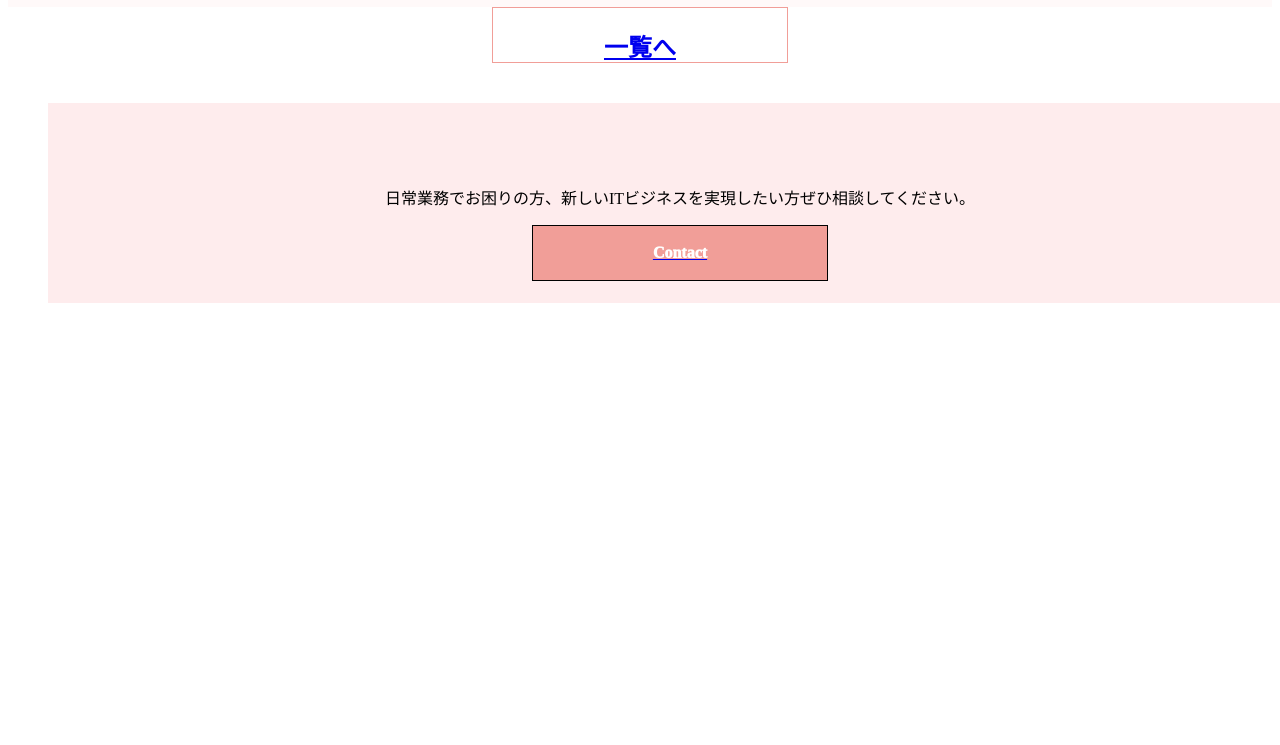
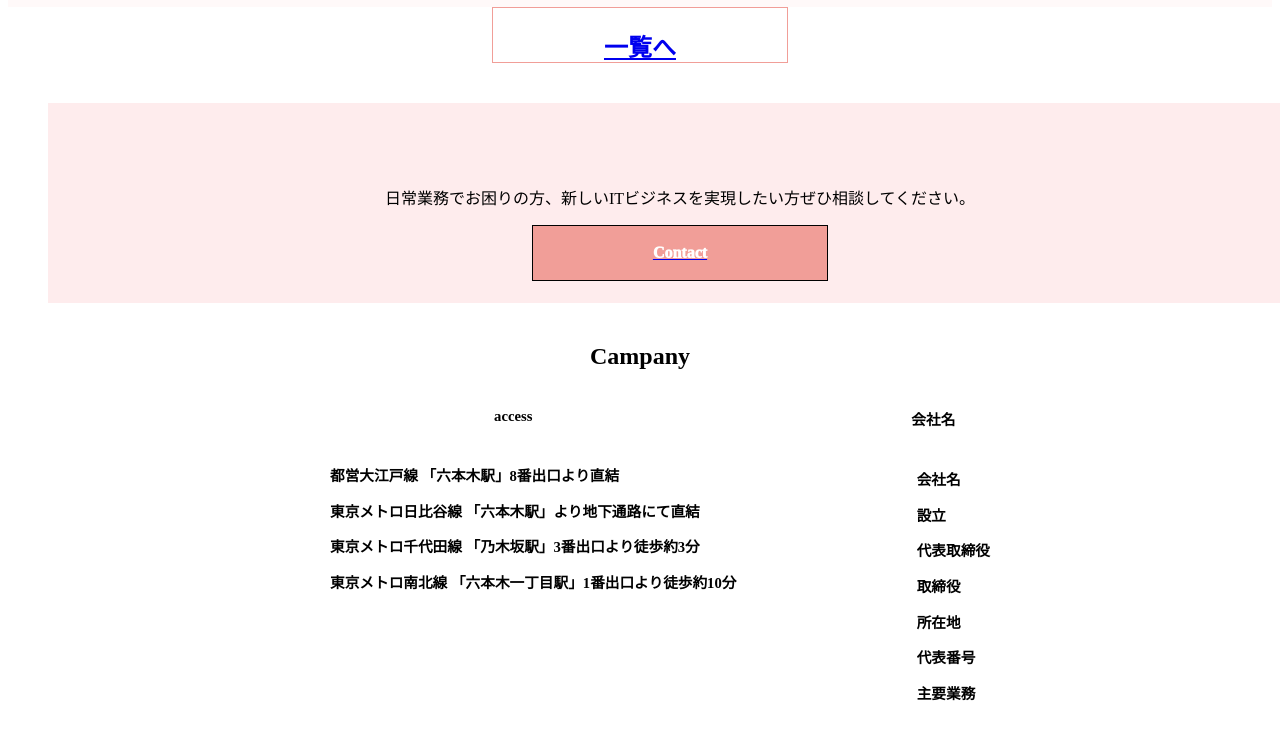
Before and after one commit to koezukar/html-training, a plain HTML site: page index.html in a window 1280 px wide. Shown: the part 1485-2230 px from the top of the page. Before the commit the page ends 1828 px from the top, so only its background shows below. Drawn offline with Linux system fonts and the light colour scheme.

Commit message:
From VScode

```diff
--- a/index.html
+++ b/index.html
@@ -104,6 +104,30 @@
             <a href="https://aquait.co.jp/contact/"><p> Contact</p></a>
         </div>
     </div>
+    <h2 class= "SectionTitle">Campany</p>
+    <div class = "aboutCompany">
+        <section class = "whereabouts">
+            <p class= "txt">access</p>
+            <ul>
+                <li><p class= "txt">都営大江戸線 「六本木駅」8番出口より直結</p></li>
+                <li><p class= "txt">東京メトロ日比谷線 「六本木駅」より地下通路にて直結</p></li>
+                <li><p class= "txt">東京メトロ千代田線 「乃木坂駅」3番出口より徒歩約3分</p></li>
+                <li><p class= "txt">東京メトロ南北線 「六本木一丁目駅」1番出口より徒歩約10分</p></li>
+            </ul>
+        </section>
+        <section class = "CompanyName">
+            <p class = "txt">会社名</p>
+            <ul>
+                <li><p class= "txt">会社名</p></li>
+                <li><p class= "txt">設立</p></li>
+                <li><p class= "txt">代表取締役</p></li>
+                <li><p class= "txt">取締役</p></li>
+                <li><p class= "txt">所在地</p></li>
+                <li><p class= "txt">代表番号</p></li>
+                <li><p class= "txt">主要業務</p></li>
+            </ul>
+        </section>
+    </div>
 </body>
 
 
--- a/style.css
+++ b/style.css
@@ -79,3 +79,16 @@ p.title{
 p.txt{
     font-size: 11pt;
 }
+
+div.aboutCompany{
+    margin-left: auto;
+    margin-right: auto;
+    width :700px;
+    display : flex;
+    justify-content: space-between;
+}
+div.aboutCompany ul{
+    list-style: none;
+    text-align:left;
+    display: table
+}
```
